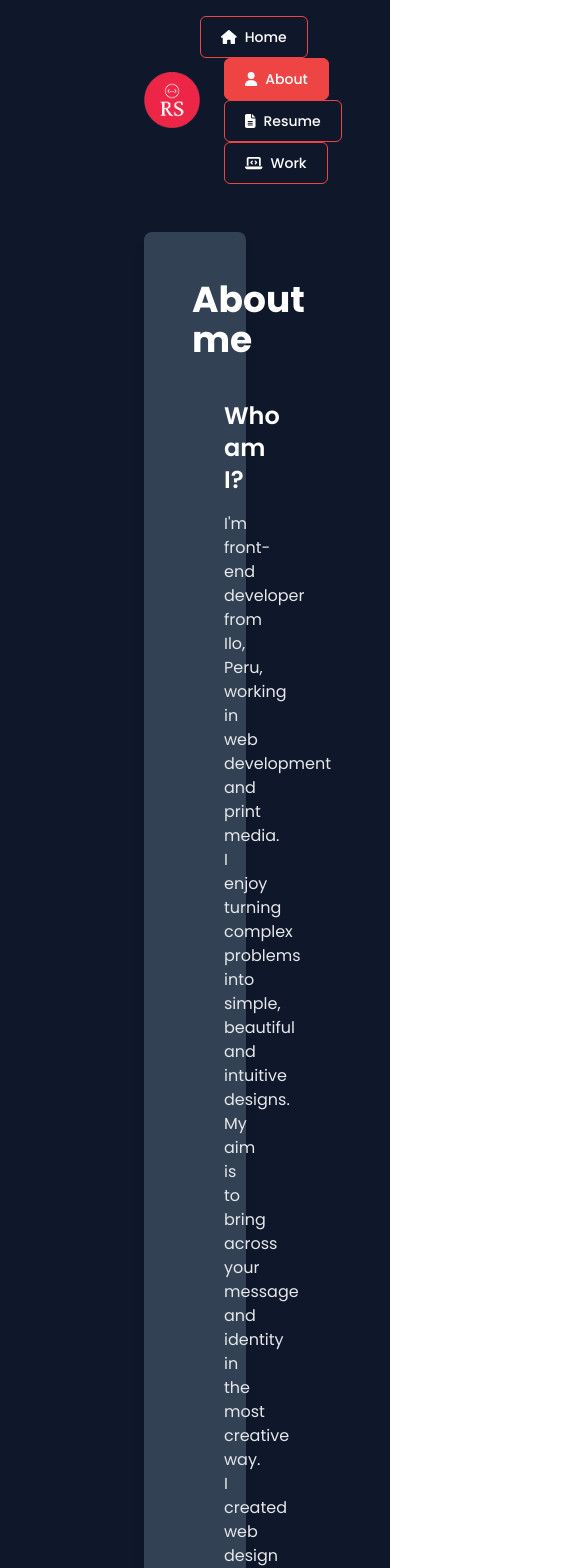
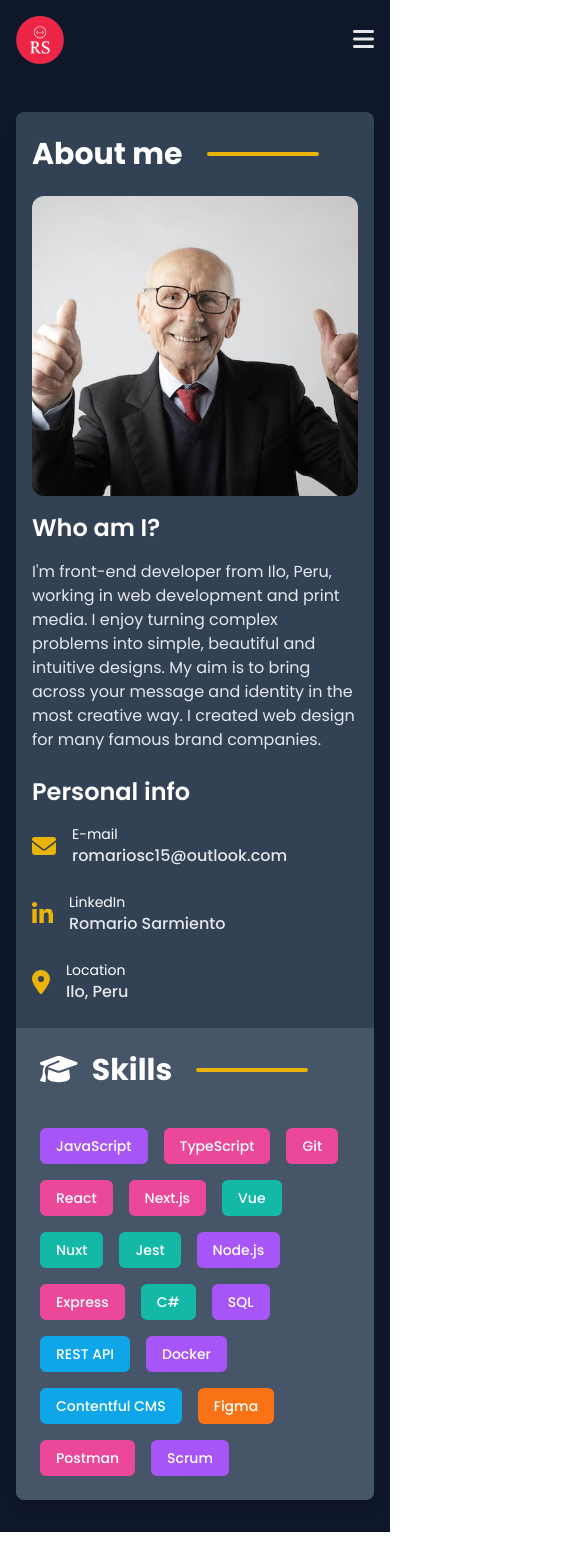
Before and after one commit to romariosc15/personal-website-nuxt, a Nuxt app: page /about in a window 390 px wide. Shown: the top 1568 px of the page, 585 px wide, since content can reach past the window. After the commit the page ends 1532 px from the top, so only its background shows below. Built offline with nearby package versions, Linux system fonts and the light colour scheme.

Commit message:
Add responsive design for index and about pages

```diff
--- a/components/Navbar.vue
+++ b/components/Navbar.vue
@@ -1,7 +1,7 @@
 <template>
-    <header class="flex flex-row py-4 items-center">
-        <img class="object-cover w-14" src="@/assets/images/logo-rs.png" alt="App logo">
-        <ul class="ml-auto space-x-6 text-sm text-white font-medium">
+    <header class="flex flex-row py-4 items-center justify-between lg:justify-normal">
+        <img class="object-cover w-12 lg:w-14" src="@/assets/images/logo-rs.png" alt="App logo">
+        <ul class="hidden lg:block ml-auto space-x-6 text-sm text-white font-medium">
             <li class="inline-block">
                 <ButtonLink to="/" text="Home" :cls="`px-5 py-2.5 ${isButtonActive('index')}`" icon="fa-solid fa-home"/>
             </li>
@@ -15,10 +15,57 @@
                 <ButtonLink to="/work" text="Work" :cls="`px-5 py-2.5 ${isButtonActive('work')}`" icon="fa-solid fa-laptop-code"/>
             </li>
         </ul>
+        <Menu as="div" class="relative inline-block text-left">
+            <div>
+              <MenuButton class="block lg:hidden text-gray-200">
+                <font-awesome-icon icon="fa-solid fa-bars" size="xl" />
+              </MenuButton>
+            </div>
+
+            <transition enter-active-class="transition ease-out duration-100" enter-from-class="transform opacity-0 scale-95" enter-to-class="transform opacity-100 scale-100" leave-active-class="transition ease-in duration-75" leave-from-class="transform opacity-100 scale-100" leave-to-class="transform opacity-0 scale-95">
+                <MenuItems class="absolute right-0 z-10 mt-2 w-56 origin-top-right rounded-md bg-white shadow-lg ring-1 ring-black ring-opacity-5 focus:outline-none">
+                <div class="py-1">
+                    <MenuItem v-slot="{ active }">
+                        <NuxtLink
+                            to="/"
+                            :class="[active ? 'bg-gray-100 text-gray-900' : 'text-gray-700', 'block px-4 py-2 text-sm']"
+                        >
+                            <font-awesome-icon class="w-4 h-4 mr-1" icon="fa-solid fa-home" /> Home
+                        </NuxtLink>
+                    </MenuItem>
+                    <MenuItem v-slot="{ active }">
+                        <NuxtLink
+                            to="/about"
+                            :class="[active ? 'bg-gray-100 text-gray-900' : 'text-gray-700', 'block px-4 py-2 text-sm']"
+                        >
+                            <font-awesome-icon class="w-4 h-4 mr-1" icon="fa-solid fa-user" /> About
+                        </NuxtLink>
+                    </MenuItem>
+                    <MenuItem v-slot="{ active }">
+                        <NuxtLink
+                            to="/resume"
+                            :class="[active ? 'bg-gray-100 text-gray-900' : 'text-gray-700', 'block px-4 py-2 text-sm']"
+                        >
+                            <font-awesome-icon class="w-4 h-4 mr-1" icon="fa-solid fa-file-lines" /> Resume
+                        </NuxtLink>
+                    </MenuItem>
+                    <MenuItem v-slot="{ active }">
+                        <NuxtLink
+                            to="/work"
+                            :class="[active ? 'bg-gray-100 text-gray-900' : 'text-gray-700', 'block px-4 py-2 text-sm']"
+                        >
+                            <font-awesome-icon class="w-4 h-4 mr-1" icon="fa-solid fa-laptop-code" /> Work
+                        </NuxtLink>
+                    </MenuItem>
+                </div>
+                </MenuItems>
+            </transition>
+        </Menu>
     </header>
 </template>
 
 <script setup>
+    import { Menu, MenuButton, MenuItem, MenuItems } from '@headlessui/vue'
     const isButtonActive = (current) => {
         const route = useRoute()
         return route.name === current ? 'bg-red-500 text-white' : ''
--- a/layouts/default.vue
+++ b/layouts/default.vue
@@ -1,6 +1,6 @@
 <template>
   <div class="min-h-screen bg-slate-900">
-    <div class="container mx-auto px-36 pb-8">
+    <div class="container mx-auto px-4 xl:px-36 pb-8">
       <Navbar />
       <slot />
     </div>
--- a/package.json
+++ b/package.json
@@ -21,6 +21,7 @@
     "@fortawesome/free-brands-svg-icons": "^6.4.2",
     "@fortawesome/free-regular-svg-icons": "^6.4.2",
     "@fortawesome/free-solid-svg-icons": "^6.4.2",
-    "@fortawesome/vue-fontawesome": "^3.0.3"
+    "@fortawesome/vue-fontawesome": "^3.0.3",
+    "@headlessui/vue": "^1.7.16"
   }
 }
--- a/pages/about.vue
+++ b/pages/about.vue
@@ -1,11 +1,11 @@
 <template>
     <div class="bg-slate-700 shadow-lg mt-8 rounded-lg">
-        <div class="flex flex-row items-center space-x-6 px-12 pt-12">
-            <h1 class="text-4xl font-bold text-title text-white">About me</h1>
-            <div class="bg-yellow-500 w-40 h-1 rounded-lg"></div>
+        <div class="flex flex-row items-center space-x-6 px-4 lg:px-12 pt-6 lg:pt-12">
+            <h1 class="text-3xl lg:text-4xl font-bold text-title text-white">About me</h1>
+            <div class="bg-yellow-500 w-28 lg:w-40 h-1 rounded-lg"></div>
         </div>
-        <div class="mt-10">
-            <div class="grid grid-cols-3 gap-8 px-12 pb-12">
+        <div class="mt-6 lg:mt-10">
+            <div class="lg:grid lg:grid-cols-3 lg:gap-8 space-y-4 px-4 lg:px-12 pb-6 lg:pb-12">
                 <div>
                     <img class="rounded-xl object-cover w-full min-h-[300px]" src="@/assets/images/index.jpg" alt="Profile picture">
                 </div>
@@ -19,7 +19,7 @@
                     </div>
                     <div>
                         <h2 class="text-2xl font-semibold text-white">Personal info</h2>
-                        <div class="mt-4 flex flex-row gap-6">
+                        <div class="mt-4 flex flex-col lg:flex-row flex-wrap gap-6">
                             <div class="flex flex-row items-center gap-4">
                                 <font-awesome-icon icon="fa-solid fa-envelope" size="xl" class="text-yellow-500" />
                                 <div>
@@ -45,12 +45,12 @@
                     </div>
                 </div>
             </div>
-            <div class="p-12 bg-slate-600 rounded-b-lg">
+            <div class="p-6 lg:p-12 bg-slate-600 rounded-b-lg">
                 <div class="flex flex-row items-center space-x-6">
-                    <h2 class="text-4xl text-white font-bold">
+                    <h2 class="text-3xl lg:text-4xl text-white font-bold">
                         <font-awesome-icon icon="fa-solid fa-graduation-cap" class="mr-2" /> Skills
                     </h2>
-                    <div class="bg-yellow-500 w-40 h-1 rounded-lg"></div>
+                    <div class="bg-yellow-500 w-28 h-1 rounded-lg"></div>
                 </div>
                 <div class="flex flex-row flex-wrap gap-4 text-sm mt-10 text-white font-medium">
                     <Card
--- a/pages/index.vue
+++ b/pages/index.vue
@@ -1,11 +1,11 @@
 <template>
     <div class="flex flex-col items-center justify-center gap-4 min-h-[85vh]">
         <div class="mb-4">
-            <img class="rounded-full object-cover w-[300px] h-[300px]" src="@/assets/images/index.jpg" alt="Profile picture">
+            <img class="rounded-full object-cover w-[250px] lg:w-[300px] h-[250px] lg:h-[300px]" src="@/assets/images/index.jpg" alt="Profile picture">
         </div>
         <div class="text-center">
-            <h1 class="text-red-400 text-4xl font-bold text-title">Romario Sarmiento</h1>
-            <p class="text-white text-2xl font-medium text-title">Front-end developer</p>
+            <h1 class="text-red-400 text-3xl lg:text-4xl font-bold text-title">Romario Sarmiento</h1>
+            <p class="text-white text-xl lg:text-2xl font-medium text-title">Front-end developer</p>
             <div class="bg-yellow-500 w-20 h-1 ml-auto mr-auto mt-3 rounded-lg"></div>
         </div>
         <div class="flex flex-row gap-4">
@@ -13,7 +13,7 @@
             <ButtonLink to="https://github.com/romariosc15" icon="fa-brands fa-github" :external="true" cls="text-xl text-white px-3.5 py-2.5" />
         </div>
         <div>
-            <ButtonLink to="https://drive.google.com/file/d/1853-ZefTNo52pOmyNsmBaRn_1mfFy0QC/view?usp=sharing" text="Download CV" icon="fa-solid fa-download" :external="true" cls="text-white text-lg font-semibold px-6 py-3" />
+            <ButtonLink to="https://drive.google.com/file/d/1853-ZefTNo52pOmyNsmBaRn_1mfFy0QC/view?usp=sharing" text="Download CV" icon="fa-solid fa-download" :external="true" cls="text-white text-base lg:text-lg font-semibold px-6 py-3" />
         </div>
     </div>
 </template>
--- a/pages/resume.vue
+++ b/pages/resume.vue
@@ -1,57 +1,57 @@
 <template>
-    <div class="bg-slate-700 p-12 rounded-lg shadow-lg mt-8">
+    <div class="bg-slate-700 p-4 lg:p-12 rounded-lg shadow-lg mt-8">
         <div class="flex flex-row items-center space-x-6">
-            <h1 class="text-4xl font-bold text-title text-white">Resume</h1>
-            <div class="bg-yellow-500 w-40 h-1 rounded-lg"></div>
+            <h1 class="text-3xl lg:text-4xl font-bold text-title text-white">Resume</h1>
+            <div class="bg-yellow-500 w-28 lg:w-40 h-1 rounded-lg"></div>
         </div>
-        <div class="mt-10 grid grid-cols-3 gap-6 text-white">
+        <div class="mt-6 lg:mt-10 grid grid-cols-1 lg:grid-cols-3 gap-4 lg:gap-6 text-white">
             <div>
-                <h2 class="text-2xl font-medium">
+                <h2 class="text-xl lg:text-2xl font-medium">
                     <font-awesome-icon icon="fa-solid fa-graduation-cap" class="mr-2" /> Education
                 </h2>
-                <div class="mt-4 space-y-6">
+                <div class="mt-4 space-y-4 lg:space-y-6">
                     <Card
                         v-for="item in education"
                         :key="item.id"
                     >
                         <div>
-                            <span class="text-sm">{{ item.period }}</span>
-                            <h3 class="text-xl font-semibold">{{ item.career }}</h3>
-                            <p class="font-medium">{{ `${item.entity} - ${item.location}` }}</p>
+                            <span class="text-xs lg:text-sm">{{ item.period }}</span>
+                            <h3 class="text-lg lg:text-xl font-semibold">{{ item.career }}</h3>
+                            <p class="text-sm lg:text-base font-medium">{{ `${item.entity} - ${item.location}` }}</p>
                         </div>
                     </Card>
                 </div>
             </div>
             <div>
-                <h2 class="text-2xl font-medium">
+                <h2 class="text-xl lg:text-2xl font-medium">
                     <font-awesome-icon icon="fa-solid fa-briefcase" class="mr-2" /> Experience
                 </h2>
-                <div class="mt-4 space-y-6">
+                <div class="mt-4 space-y-4 lg:space-y-6">
                     <Card
                         v-for="item in experience"
                         :key="item.id"
                     >
                         <div>
-                            <span class="text-sm">{{ item.period }}</span>
-                            <h3 class="text-xl font-semibold">{{ item.position }}</h3>
-                            <p class="font-medium">{{ `${item.company} - ${item.location}` }}</p>
+                            <span class="text-xs lg:text-sm">{{ item.period }}</span>
+                            <h3 class="text-lg lg:text-xl font-semibold">{{ item.position }}</h3>
+                            <p class="text-sm lg:text-base font-medium">{{ `${item.company} - ${item.location}` }}</p>
                         </div>
                     </Card>
                 </div>
             </div>
             <div>
-                <h2 class="text-2xl font-medium">
+                <h2 class="text-xl lg:text-2xl font-medium">
                     <font-awesome-icon icon="fa-solid fa-award" class="mr-2" /> Certifications
                 </h2>
-                <div class="mt-4 space-y-6">
+                <div class="mt-4 space-y-4 lg:space-y-6">
                     <Card
                         v-for="item in certifications"
                         :key="item.id"
                     >
                         <div>
-                            <span class="text-sm">{{ item.period }}</span>
-                            <h3 class="text-xl font-semibold">{{ item.topic }}</h3>
-                            <p class="font-medium">{{ `${item.entity}` }}</p>
+                            <span class="text-xs lg:text-sm">{{ item.period }}</span>
+                            <h3 class="text-lg lg:text-xl font-semibold">{{ item.topic }}</h3>
+                            <p class="text-sm lg:text-base font-medium">{{ `${item.entity}` }}</p>
                         </div>
                     </Card>
                 </div>
```
Also changed, not shown: 1 other file (tests, documents, lock files or other folders).
